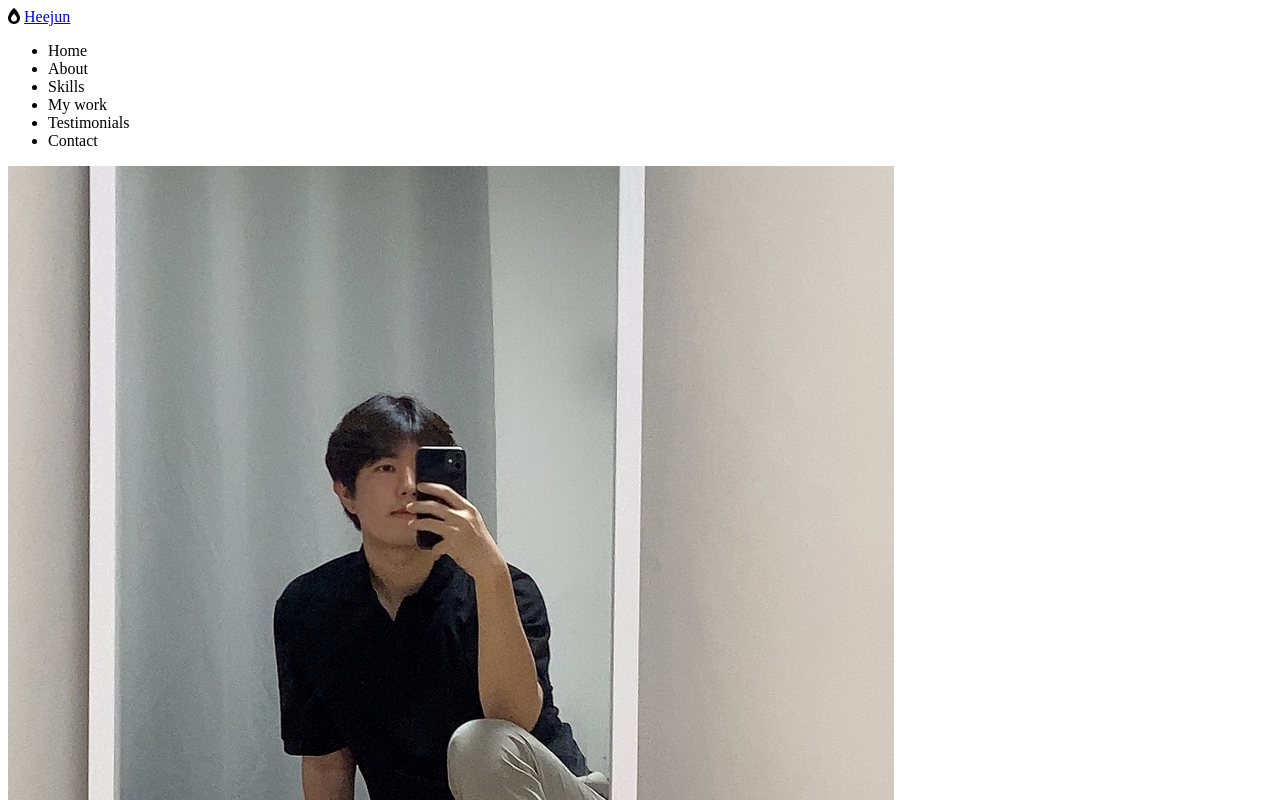
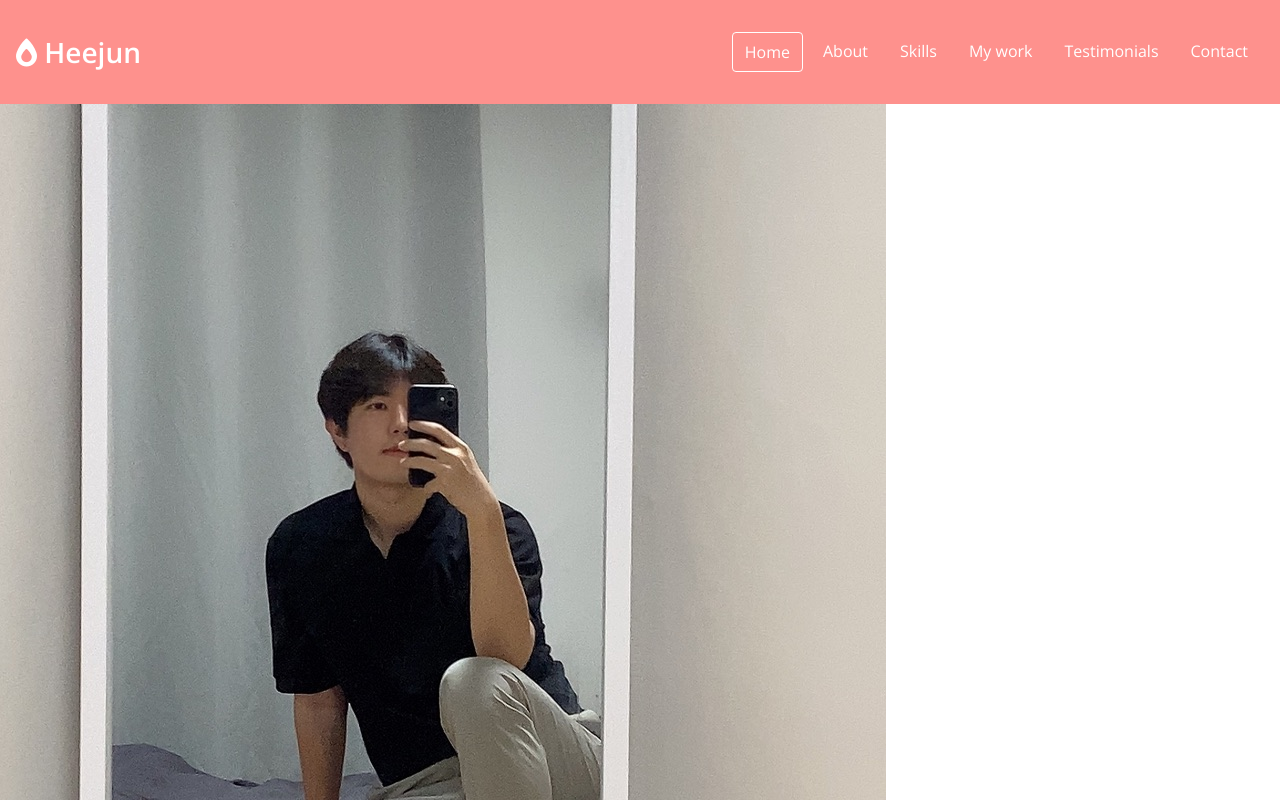
Before and after one commit to heejunparkk/heejun, a plain HTML site: page index.html in a window 1280 px wide. Shown: the top 800 px of the page. Drawn offline with nearby package versions, Linux system fonts and the light colour scheme.

Commit message:
HTML: Navbar

```diff
--- a/index.html
+++ b/index.html
@@ -24,15 +24,15 @@
   </head>
 
   <body>
-    <!-- Naver -->
-    <nav id="naver">
-      <div class="naver__logo">
+    <!-- Navbar -->
+    <nav id="navbar">
+      <div class="navbar__logo">
         <i class="fas fa-burn"></i>
         <a href="#">Heejun</a>
       </div>
       <div class="navbar__menu">
         <ul class="navbar__menu">
-          <li class="navbar__menu__item">Home</li>
+          <li class="navbar__menu__item active">Home</li>
           <li class="navbar__menu__item">About</li>
           <li class="navbar__menu__item">Skills</li>
           <li class="navbar__menu__item">My work</li>
--- a/style.css
+++ b/style.css
@@ -26,11 +26,30 @@
   --weight-bold: 700;
   --weight-semi-bold: 600;
   --weight-regular: 400;
+
+  /* Size */
+  --size-border-radius: 4px;
 }
 
 /* Universal Tag */
 * {
   box-sizing: border-box;
+}
+
+body {
+  font-family: 'Open Sans', sans-serif;
+  margin: 0;
+  cursor: default;
+}
+
+a {
+  text-decoration: none;
+  color: var(--color-white);
+}
+
+ul {
+  list-style: none;
+  padding-left: 0;
 }
 
 /* Typography */
@@ -62,3 +81,37 @@ p {
   color: var(--color-black);
   margin: 4px 0;
 }
+
+/* Navber */
+#navbar {
+  display: flex;
+  justify-content: space-between;
+  background-color: var(--color-pink);
+  align-items: center;
+  color: var(--color-white);
+  padding: 16px;
+}
+
+.navbar__menu {
+  display: flex;
+}
+
+.navbar__logo {
+  font-size: var(--font-medium);
+  font-weight: var(--weight-semi-bold);
+}
+
+.navbar__menu__item {
+  padding: 8px 12px;
+  margin: 0 4px;
+  cursor: pointer;
+  border-radius: var(--size-border-radius);
+}
+
+.navbar__menu__item.active {
+  border: 1px solid var(--color-white);
+}
+
+.navbar__menu__item:hover {
+  background-color: var(--color-dark-pink);
+}
```
